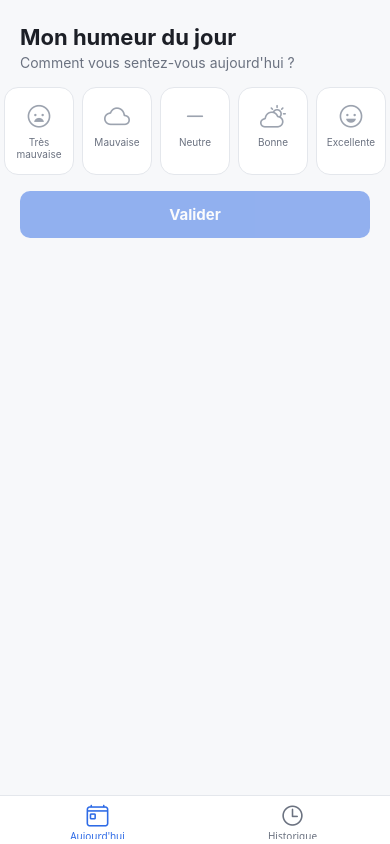
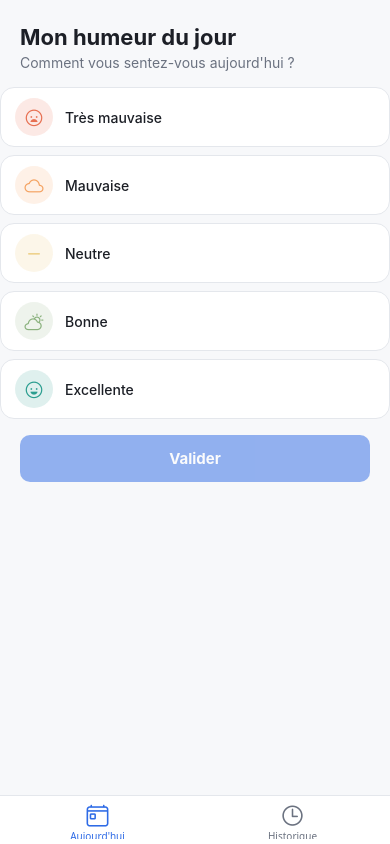
Before and after one commit to tabdoul/Suivi-d-humeur, a React Native app in the folder mobile/: screen /Aujourdhui in a window 390 px wide. Built offline with nearby package versions, Linux system fonts and the light colour scheme; no server answers.

Commit message:
selecteur d'humeur en ligne verticales

```diff
--- a/mobile/src/components/SelecteurHumeur.tsx
+++ b/mobile/src/components/SelecteurHumeur.tsx
@@ -3,7 +3,7 @@ import { Pressable, StyleSheet, Text, View } from "react-native";
 import { Ionicons } from "@expo/vector-icons";
 import { LIBELLES_HUMEUR, NiveauHumeur } from "../types/typeHumeur";
 import { COULEURS_HUMEUR, ICONES_HUMEUR } from "../theme/styleHumeur";
-
+import { couleurs } from "../theme/couleurs";
 
 interface SelecteurHumeurProps {
   value: NiveauHumeur | null;
@@ -11,12 +11,11 @@ interface SelecteurHumeurProps {
   disabled?: boolean;
 }
 
-// La liste des 5 niveaux possibles, dans l'ordre d'affichage.
 const NIVEAUX: NiveauHumeur[] = [1, 2, 3, 4, 5];
 
 export function SelecteurHumeur({ value, onChange, disabled }: SelecteurHumeurProps) {
   return (
-    <View style={styles.ligne}>
+    <View style={styles.colonne}>
       {NIVEAUX.map((niveau) => {
         const selected = value === niveau;
         const couleur = COULEURS_HUMEUR[niveau];
@@ -30,20 +29,19 @@ export function SelecteurHumeur({ value, onChange, disabled }: SelecteurHumeurPr
             disabled={disabled}
             onPress={() => onChange(niveau)}
             style={({ pressed }) => [
-              styles.bouton,
-              selected && { borderColor: couleur, backgroundColor: `${couleur}1A` }, // 1A = 10% d'opacite en hexa
-              pressed && styles.boutonPresse,
-              disabled && styles.boutonDesactive,
+              styles.ligne,
+              selected && { borderColor: couleur, backgroundColor: `${couleur}0D` },
+              pressed && styles.lignePressee,
+              disabled && styles.ligneDesactivee,
             ]}
           >
-            <Ionicons
-              name={ICONES_HUMEUR[niveau] as any}
-              size={26}
-              color={selected ? couleur : "#9CA3AF"}
-            />
+            <View style={[styles.cercleIcone, { backgroundColor: `${couleur}26` }]}>
+              <Ionicons name={ICONES_HUMEUR[niveau] as any} size={19} color={couleur} />
+            </View>
             <Text style={[styles.libelle, selected && { color: couleur, fontWeight: "700" }]}>
               {LIBELLES_HUMEUR[niveau]}
             </Text>
+            {selected && <Ionicons name="checkmark" size={18} color={couleur} style={styles.coche} />}
           </Pressable>
         );
       })}
@@ -52,30 +50,39 @@ export function SelecteurHumeur({ value, onChange, disabled }: SelecteurHumeurPr
 }
 
 const styles = StyleSheet.create({
+  colonne: {
+    gap: 8,
+  },
   ligne: {
     flexDirection: "row",
-    justifyContent: "space-between",
+    alignItems: "center",
+    paddingVertical: 10,
+    paddingHorizontal: 14,
+    borderRadius: 14,
+    backgroundColor: couleurs.surface,
+    borderWidth: 1.5,
+    borderColor: couleurs.bordure,
   },
-  bouton: {
-    flex: 1,
-    marginHorizontal: 4,
-    paddingVertical: 14,
-    borderRadius: 14,
-    alignItems: "center",
-    backgroundColor: "#FFFFFF",
-    borderWidth: 1.5,
-    borderColor: "#E4E7EC",
-  },
-  boutonPresse: {
+  lignePressee: {
     opacity: 0.7,
   },
-  boutonDesactive: {
+  ligneDesactivee: {
     opacity: 0.5,
   },
+  cercleIcone: {
+    width: 38,
+    height: 38,
+    borderRadius: 19,
+    alignItems: "center",
+    justifyContent: "center",
+    marginRight: 12,
+  },
   libelle: {
-    marginTop: 6,
-    fontSize: 10,
-    textAlign: "center",
-    color: "#6B7280",
+    fontSize: 14,
+    fontWeight: "500",
+    color: couleurs.texte,
+  },
+  coche: {
+    marginLeft: "auto",
   },
 });
```
